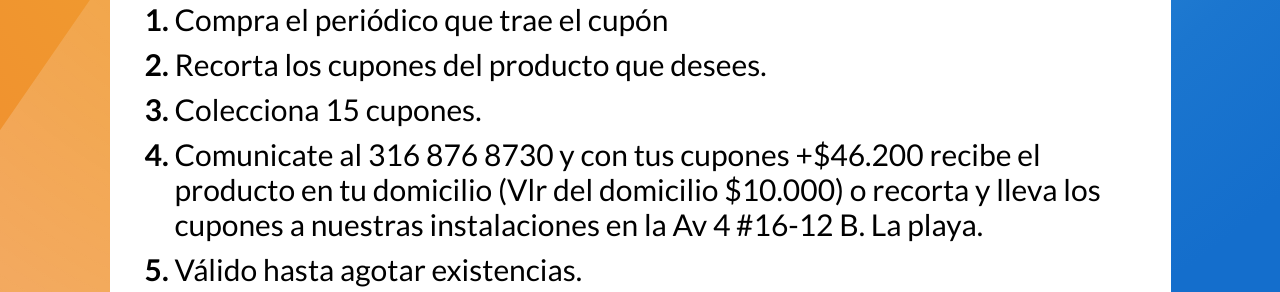
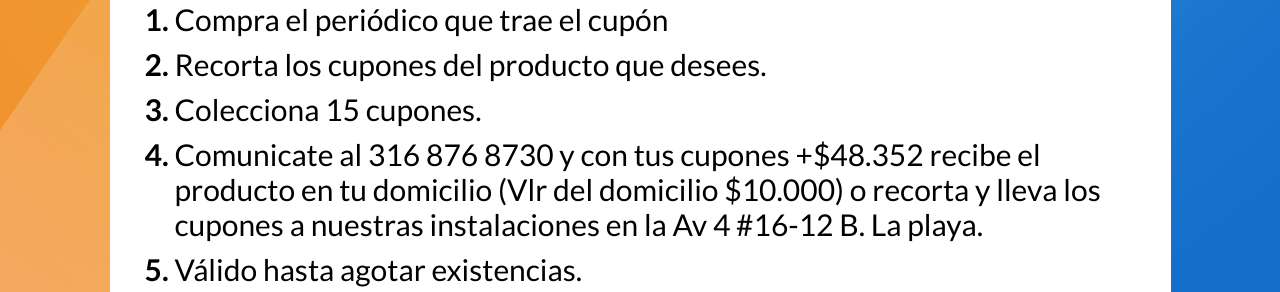
Before and after one commit to johnsi15/chica-qhubo, a Next.js app: page /promociones in a window 1280 px wide. Shown: the part 1420-1712 px from the top of the page. Built offline with nearby package versions, Linux system fonts and the light colour scheme; no server answers.

Commit message:
Changes landing page promociones

```diff
--- a/pages/promociones.js
+++ b/pages/promociones.js
@@ -65,7 +65,7 @@ export default function Promociones() {
             <li>Recorta los cupones del producto que desees.</li>
             <li>Colecciona 15 cupones.</li>
             <li>
-              Comunicate al 316 876 8730 y con tus cupones +$46.200 recibe el
+              Comunicate al 316 876 8730 y con tus cupones +$48.352 recibe el
               producto en tu domicilio (Vlr del domicilio $10.000) o recorta y
               lleva los cupones a nuestras instalaciones en la Av 4 #16-12 B. La
               playa.
```
